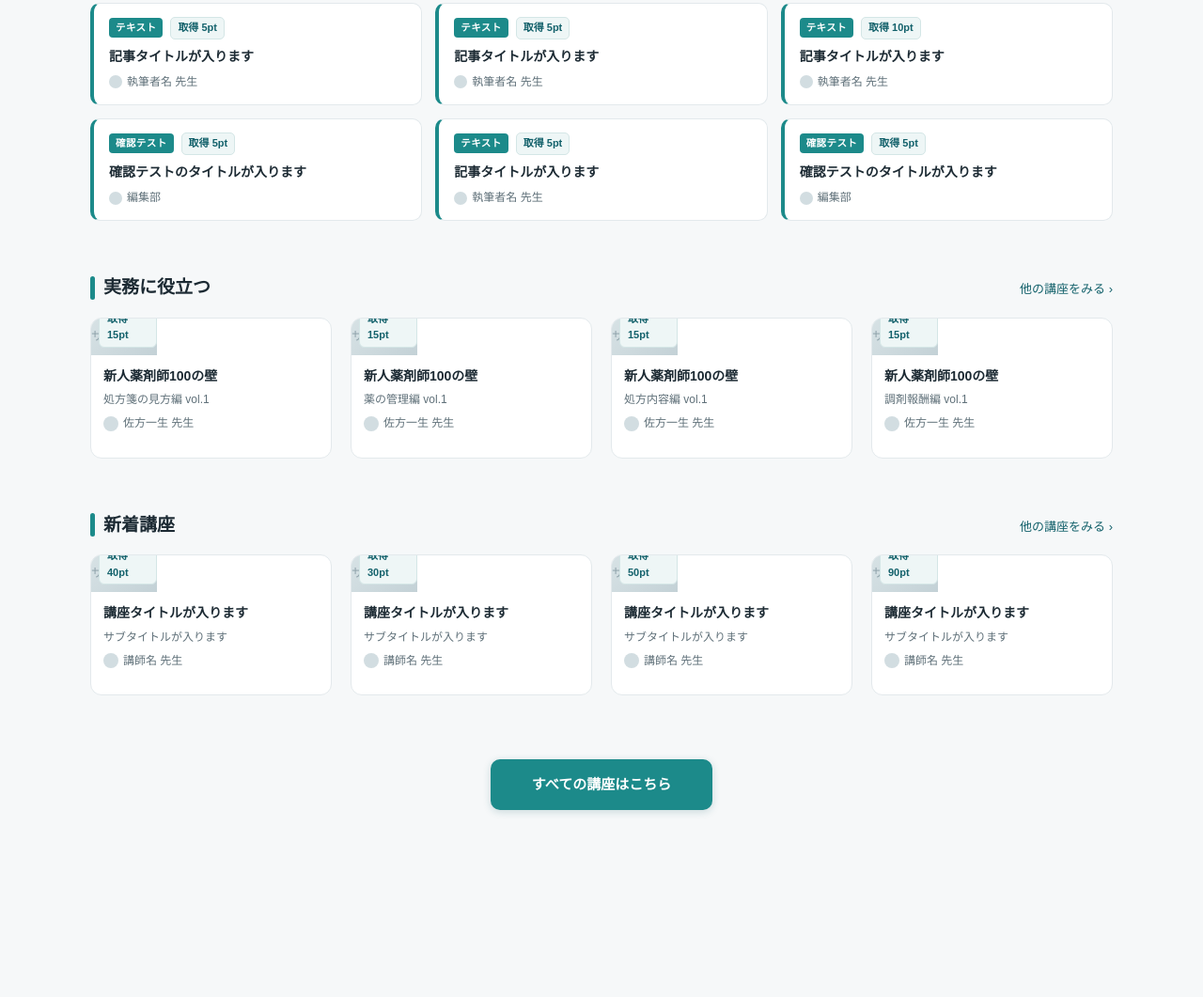
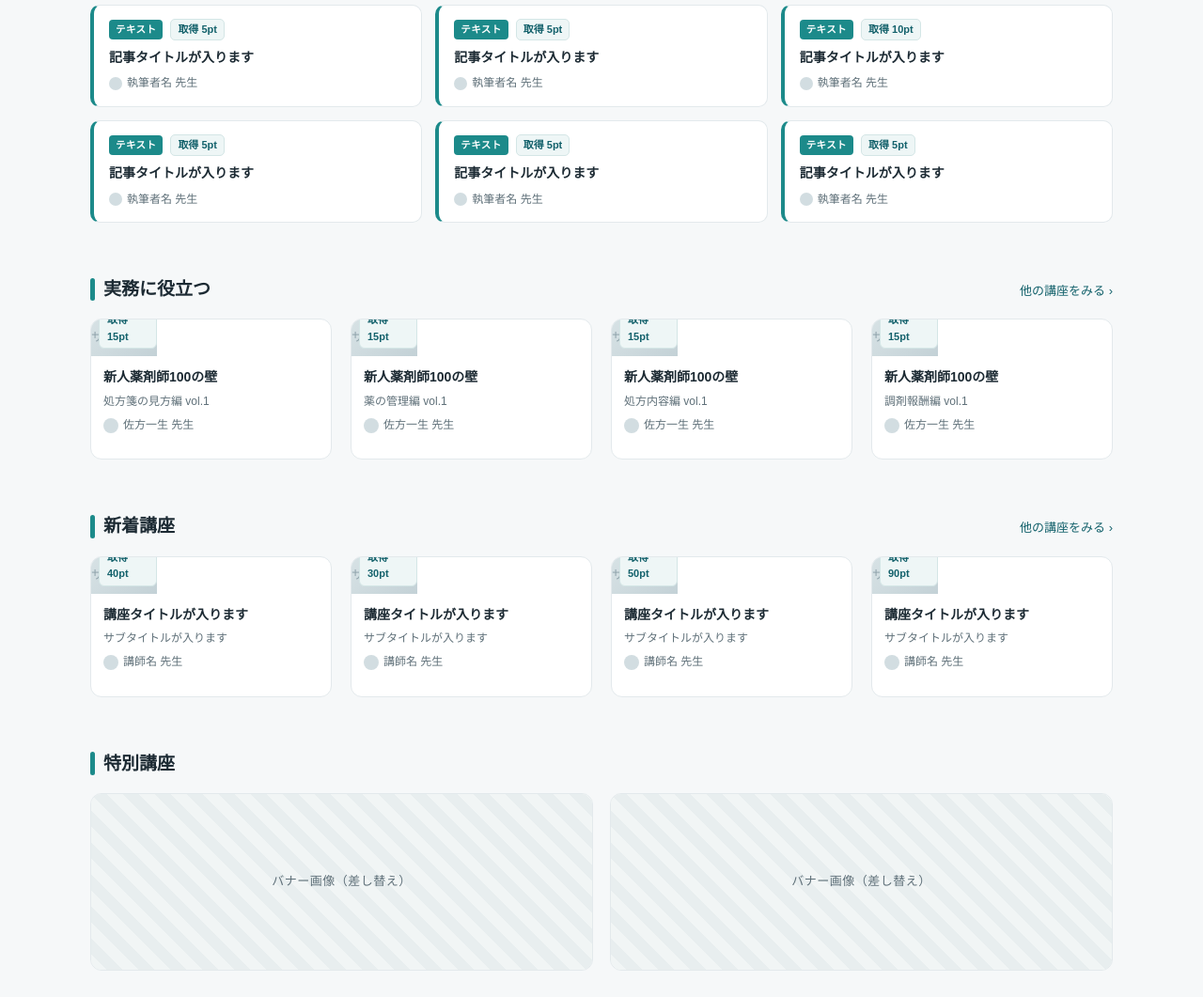
Before and after one commit to spzspz000/kouza_mock, a plain HTML site: page index.html in a window 1280 px wide. Shown: the part 480-1541 px from the top of the page at 94% size. Before the commit the page ends 1398 px from the top, so only its background shows below. Drawn offline with Linux system fonts and the light colour scheme.

Commit message:
Add files via upload

```diff
--- a/index.html
+++ b/index.html
@@ -44,6 +44,7 @@
     font-size:26px;margin:0 0 8px;letter-spacing:.02em;
   }
   .page-head p{margin:0;color:var(--sub);font-size:14px;}
+  .course-count{color:var(--accent-deep);font-size:15px;}
 
   /* ===== カテゴリセクション ===== */
   .cat{padding:28px 0;}
@@ -101,20 +102,6 @@
     background:var(--badge-bg);color:var(--badge-ink);
     font-size:11px;font-weight:700;padding:3px 8px;border-radius:6px;
     border:1px solid #d4e6e6;
-  }
-  .play{
-    position:absolute;inset:0;display:flex;align-items:center;justify-content:center;
-    opacity:0;transition:opacity .15s ease;
-  }
-  .card:hover .play{opacity:1;}
-  .play span{
-    width:46px;height:46px;border-radius:50%;
-    background:rgba(19,97,107,.85);
-    display:flex;align-items:center;justify-content:center;
-  }
-  .play span::before{
-    content:"";border-style:solid;border-width:8px 0 8px 13px;
-    border-color:transparent transparent transparent #fff;margin-left:3px;
   }
 
   .card-body{padding:12px 13px 14px;display:flex;flex-direction:column;gap:6px;flex:1;}
@@ -243,15 +230,25 @@
   .m-close:focus-visible{outline:3px solid #fff;outline-offset:2px;}
   .modal-wrap{position:relative;}
 
-  /* ===== 最下部「すべての講座はこちら」 ===== */
-  .all-courses{text-align:center;padding:40px 0 56px;}
-  .all-courses-btn{
-    display:inline-block;padding:15px 44px;border-radius:10px;
-    background:var(--accent);color:#fff;font-size:15px;font-weight:700;
-    text-decoration:none;transition:background .15s ease;
-    box-shadow:0 2px 8px rgba(19,97,107,.2);
+  /* ===== 特別講座（バナー） ===== */
+  .banner-grid{
+    display:grid;grid-template-columns:repeat(2,1fr);gap:18px;
   }
-  .all-courses-btn:hover{background:var(--accent-deep);}
+  @media(max-width:680px){ .banner-grid{grid-template-columns:1fr;} }
+  .banner{
+    border:1px solid var(--line);border-radius:12px;overflow:hidden;
+    cursor:pointer;padding:0;background:#fff;font:inherit;display:block;
+    transition:transform .15s ease, box-shadow .15s ease;
+  }
+  .banner:hover{transform:translateY(-3px);box-shadow:var(--shadow);}
+  .banner:focus-visible{outline:3px solid var(--accent);outline-offset:2px;}
+  .banner img{display:block;width:100%;height:auto;}
+  .banner-ph{
+    display:flex;align-items:center;justify-content:center;
+    width:100%;aspect-ratio:768/270;
+    background:repeating-linear-gradient(45deg,#f1f5f5,#f1f5f5 12px,#e8eeef 12px,#e8eeef 24px);
+    color:var(--sub);font-size:13px;letter-spacing:.04em;
+  }
 </style>
 </head>
 <body>
@@ -261,7 +258,7 @@
 <div class="wrap">
   <div class="page-head">
     <h1>講座一覧</h1>
-    <p>ためとこで学べる講座の一部をご紹介します。気になる講座をクリックしてください。</p>
+    <p>ためとこで学べる<strong class="course-count">全430講座</strong>の一部をご紹介します。気になる講座をクリックしてください。</p>
   </div>
 </div>
 
@@ -303,9 +300,13 @@
     <div class="grid" id="grid-new"></div>
   </section>
 
-  <div class="all-courses">
-    <a class="all-courses-btn" href="https://www.ytl.jp/tametoko_manual/">すべての講座はこちら</a>
-  </div>
+  <!-- 特別講座 -->
+  <section class="cat">
+    <div class="cat-head">
+      <h2>特別講座</h2>
+    </div>
+    <div class="banner-grid" id="grid-banner"></div>
+  </section>
 
 </div>
 
@@ -398,9 +399,9 @@
     tc("テキスト","記事タイトルが入ります","執筆者名 先生","5"),
     tc("テキスト","記事タイトルが入ります","執筆者名 先生","5"),
     tc("テキスト","記事タイトルが入ります","執筆者名 先生","10"),
-    tc("確認テスト","確認テストのタイトルが入ります","編集部","5"),
     tc("テキスト","記事タイトルが入ります","執筆者名 先生","5"),
-    tc("確認テスト","確認テストのタイトルが入ります","編集部","5"),
+    tc("テキスト","記事タイトルが入ります","執筆者名 先生","5"),
+    tc("テキスト","記事タイトルが入ります","執筆者名 先生","5"),
   ];
 
   function cardHTML(c){
@@ -408,7 +409,6 @@
       <button class="card" data-title="${c.title}">
         <div class="thumb ph">
           <span class="badge">取得 ${c.pt}pt</span>
-          <span class="play"><span></span></span>
         </div>
         <div class="card-body">
           <p class="c-title">${c.title}</p>
@@ -438,6 +438,16 @@
   }
   document.getElementById("grid-textcontent").innerHTML =
     textContent.map(tcardHTML).join("");
+
+  // 特別講座バナー（実装時は画像を差し替え、2〜4個）
+  const banners = [
+    { title:"特別講座（バナータイトル）" },
+    { title:"特別講座（バナータイトル）" },
+  ];
+  document.getElementById("grid-banner").innerHTML = banners.map(b=>`
+    <button class="banner" data-title="${b.title}">
+      <span class="banner-ph">バナー画像（差し替え）</span>
+    </button>`).join("");
 
   // ---- モーダル制御 ----
   const overlay      = document.getElementById("overlay");
@@ -470,6 +480,9 @@
   document.querySelectorAll(".tcard").forEach(btn=>{
     btn.addEventListener("click",()=>openForCourse(btn.dataset.title));
   });
+  document.querySelectorAll(".banner").forEach(btn=>{
+    btn.addEventListener("click",()=>openForCourse(btn.dataset.title));
+  });
   document.querySelectorAll(".more").forEach(link=>{
     link.addEventListener("click",e=>{ e.preventDefault(); openForAll(); });
   });
```
